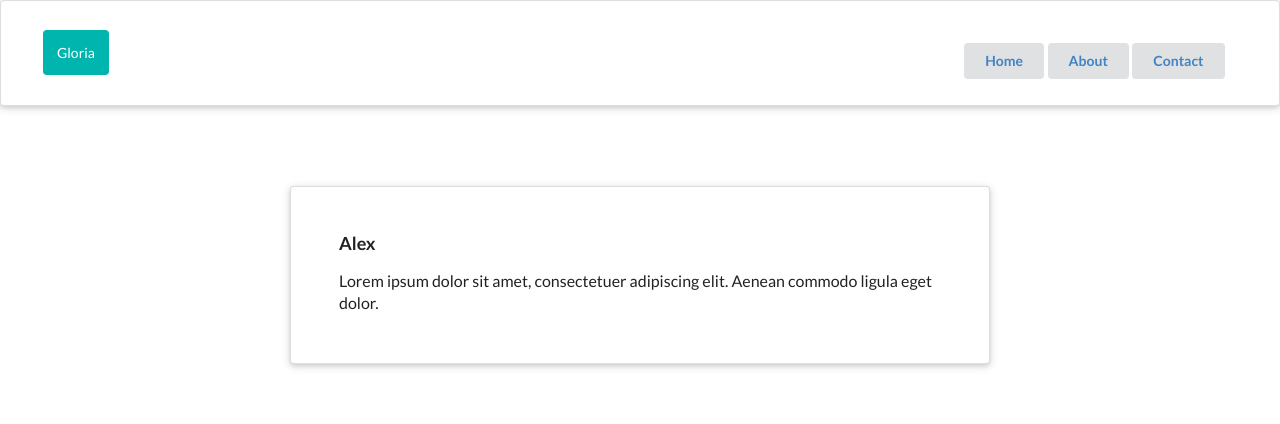
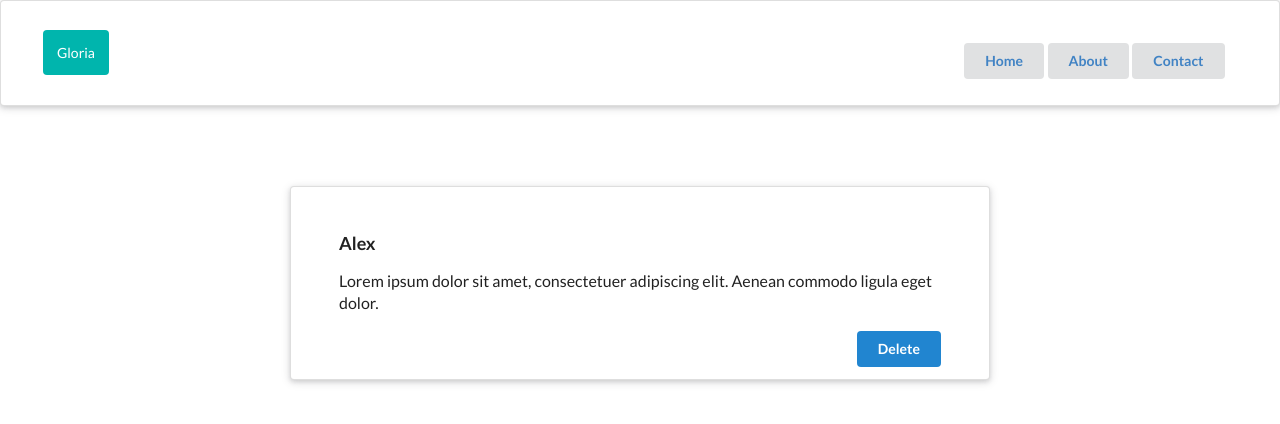
Before and after one commit to erenkrbl/React, a React (Create React App) app in the folder react-router/: page /Alex in a window 1280 px wide. Shown: the top 424 px of the page. Built offline with nearby package versions, Linux system fonts and the light colour scheme.

Commit message:
Dispatched reducer action, delete buttom added

```diff
--- a/react-router/src/components/Card.js
+++ b/react-router/src/components/Card.js
@@ -2,6 +2,11 @@ import React from 'react';
 import { connect } from 'react-redux'
 
 class Card extends React.Component {
+
+    onButtonClick = () => {
+        let { id } = this.props.card;
+        this.props.deleteCard(id)
+    }
 
     // state = { user: ''}
 
@@ -20,6 +25,9 @@ class Card extends React.Component {
             >
             <h3 className='ui header'>{ title }</h3>
             <p>{ body }</p>
+            <button className='ui primary right floated button' onClick={this.onButtonClick}>
+                Delete
+            </button>
         </div>
         )
     }
@@ -31,5 +39,11 @@ const mapStateToProps = (state, ownProps) => {
         card: state.cards.find(card => card.title === title)
     }
 }
+const mapDispatchToProps = (dispatch) => {
+    return {
+        deleteCard: (id) => {dispatch({type:'DELETE_CARD', id})}
+    }
 
-export default connect(mapStateToProps) (Card);
+}
+
+export default connect(mapStateToProps, mapDispatchToProps) (Card);
--- a/react-router/src/reducers/rootReducer.js
+++ b/react-router/src/reducers/rootReducer.js
@@ -19,6 +19,7 @@ const initialState = {
 }
 
 const rootReducer = (state = initialState, action) => {
+    console.log(action);
     return state;
 
 }
```
